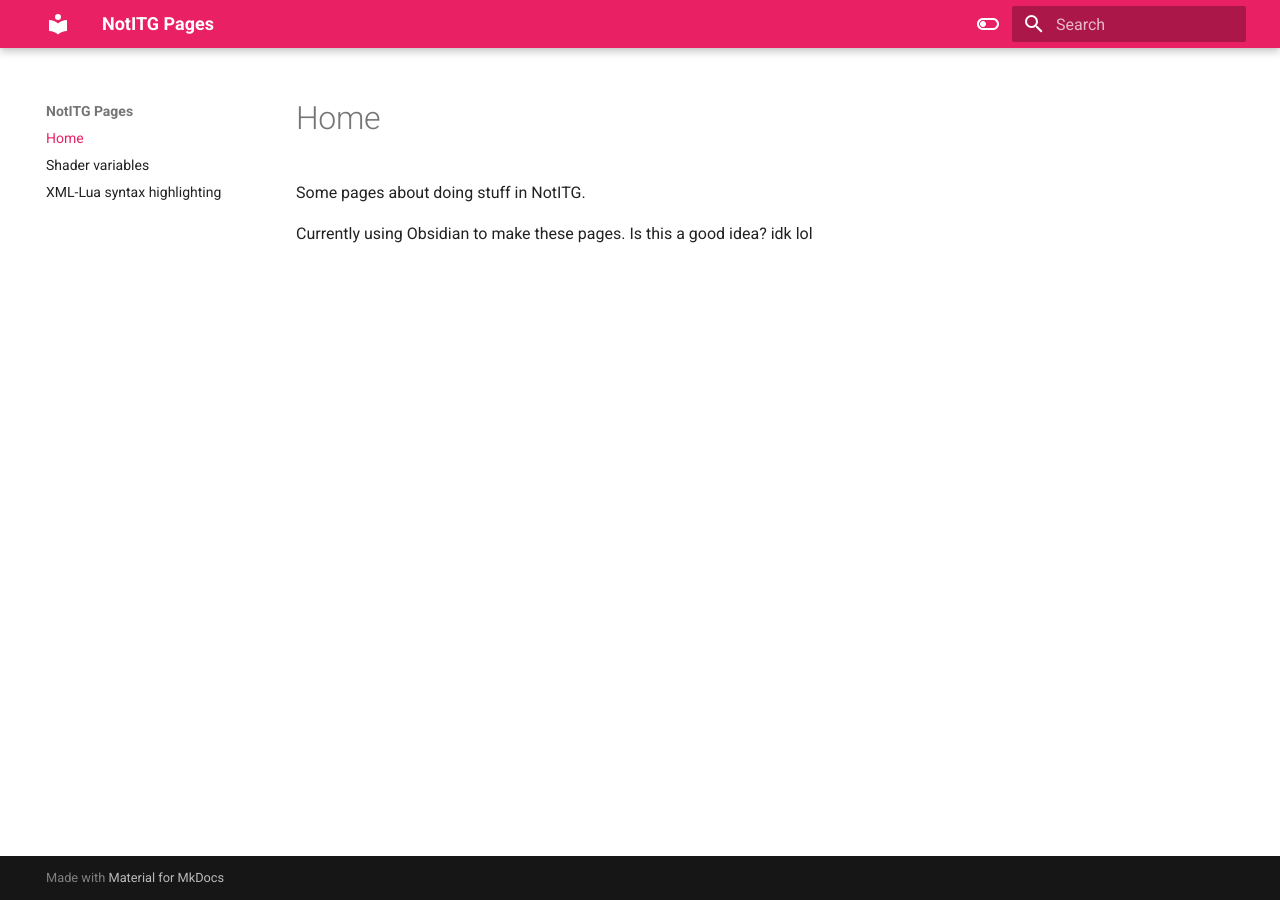
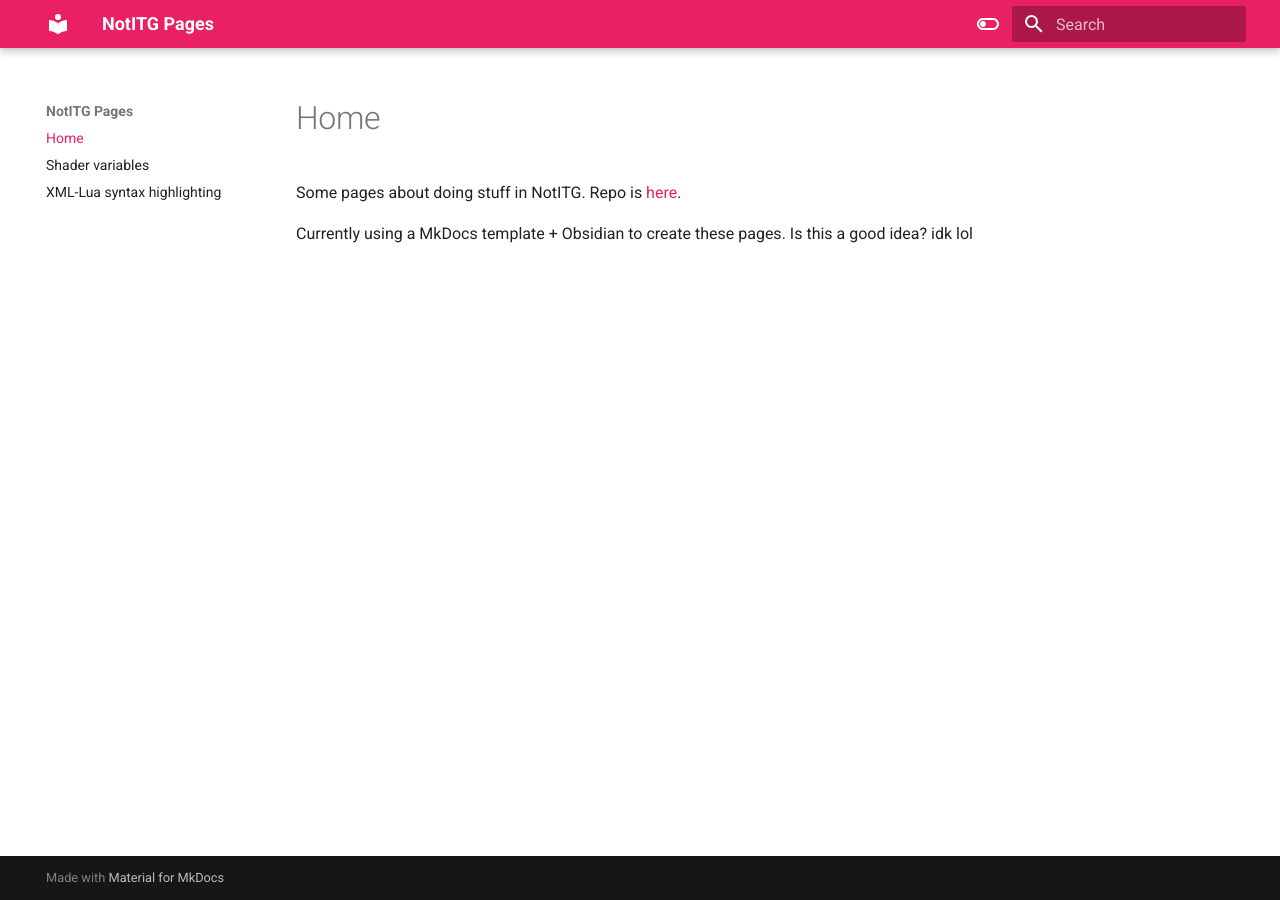
Before and after one commit to som1sezhi/notitg-pages, an MkDocs documentation site: the page built from docs/index.md, in a window 1280 px wide. Built offline with MkDocs 1.6.1 and Material for MkDocs 9.7.7, drawn with Linux system fonts in a browser that asks for light colours.

Commit message:
some minor edits, idk

```diff
--- a/docs/index.md
+++ b/docs/index.md
@@ -1,5 +1,5 @@
 # Home
 
-Some pages about doing stuff in NotITG.
+Some pages about doing stuff in NotITG. Repo is [here](https://github.com/som1sezhi/notitg-pages).
 
-Currently using Obsidian to make these pages. Is this a good idea? idk lol
+Currently using a MkDocs template + Obsidian to create these pages. Is this a good idea? idk lol
```
Also changed, not shown: README.md (+2 -2 lines), docs/shader-variables.md (+14 -14 lines).
